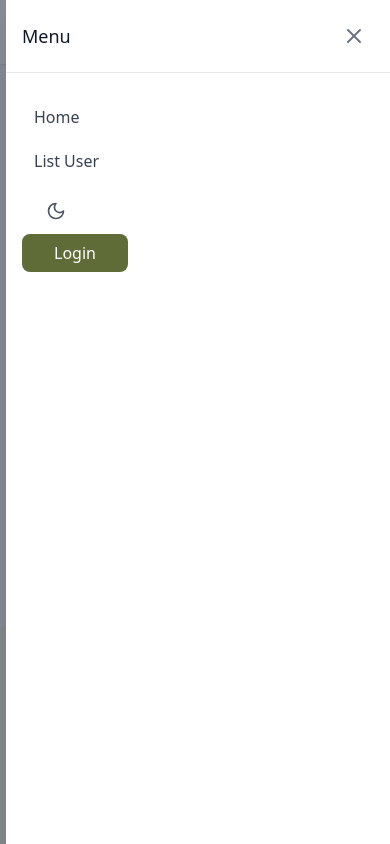
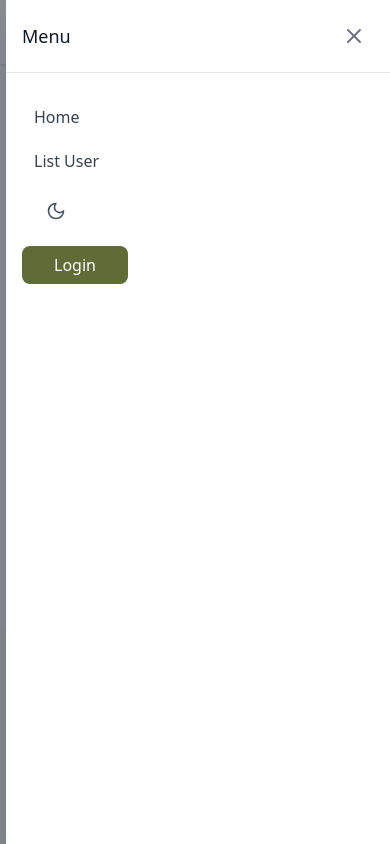
Before and after one commit to asepsyaepull/user-management-reqrest, a React (Vite) app: page / in a window 390 px wide. Both pictures are taken after a click on the button 354 px from the left and 32 px from the top of the page. Shown: the top 844 px of the page. Built offline with nearby package versions, Linux system fonts and the light colour scheme.

Commit message:
Fix padding login button on mobile responsif

```diff
--- a/src/components/Navbar/index.jsx
+++ b/src/components/Navbar/index.jsx
@@ -55,6 +55,7 @@ const Navbar = () => {
                         <div className="px-4 py-3">
                             <DarkModeToggle />
                         </div>
+                        <div className='py-3'>
                         {token ? (
                             <MobileProfileMenu />
                         ) : (
@@ -62,6 +63,7 @@ const Navbar = () => {
                                 Login
                             </Link>
                         )}
+                        </div>
                     </div>
                 </div>
             </MobileMenu>
```
